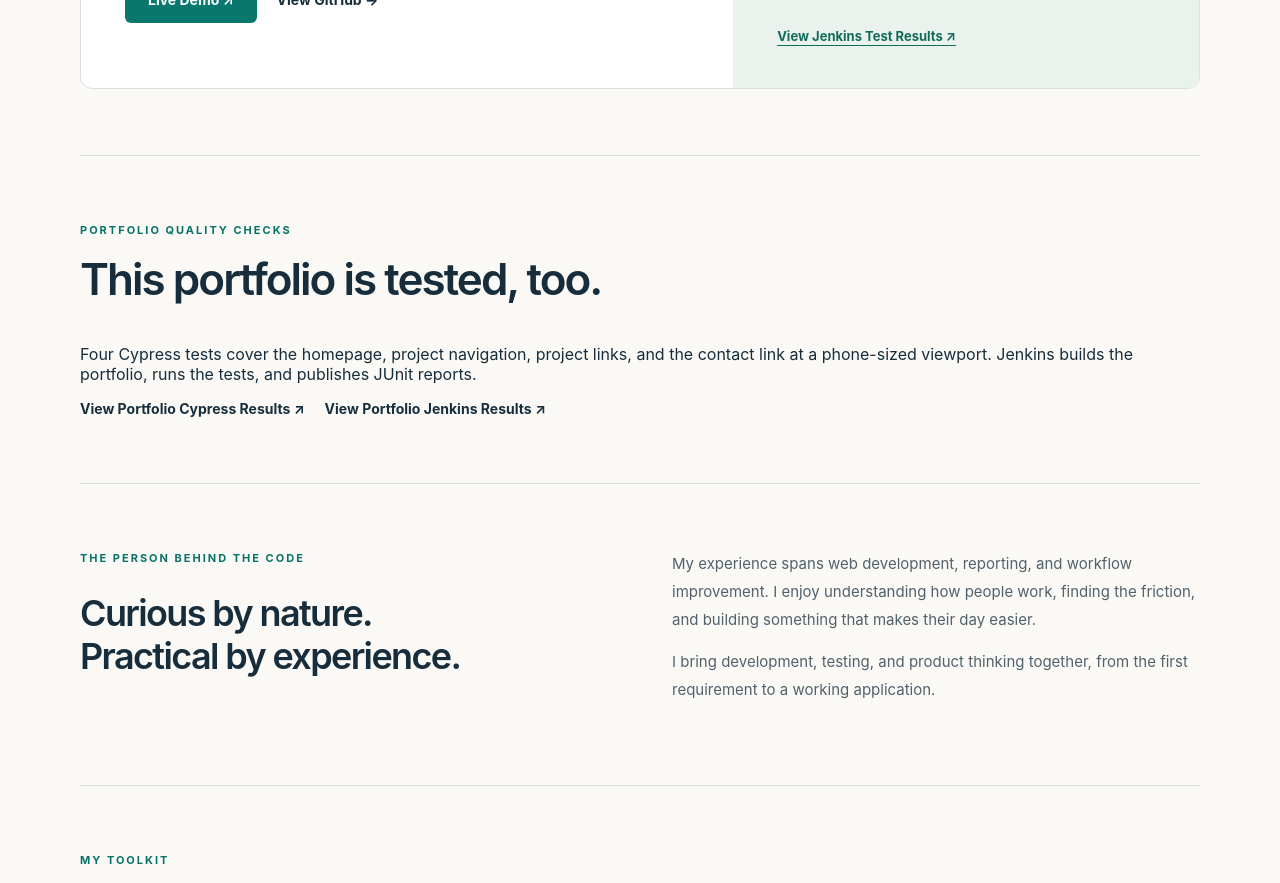
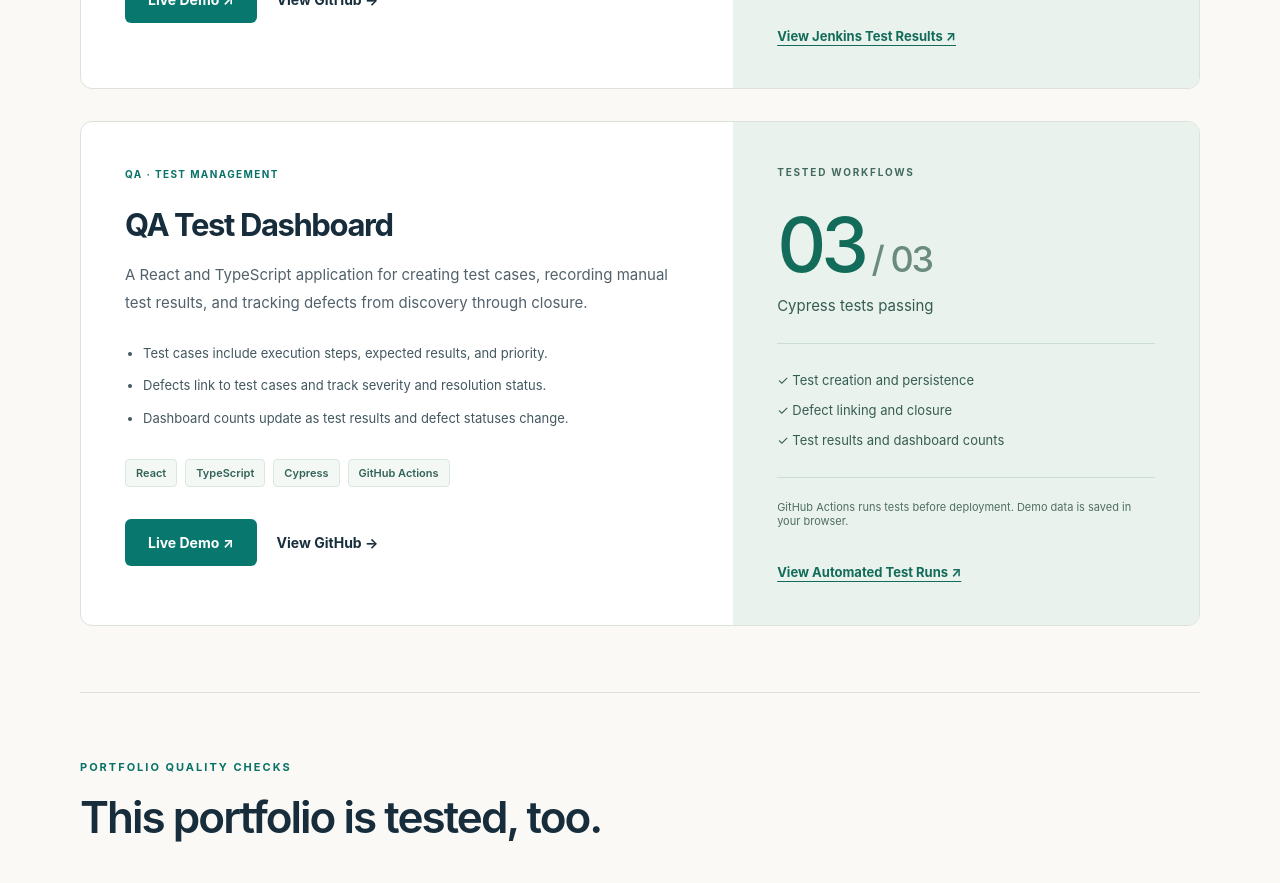
Before and after one commit to Cycalona-villani/cycalona-portfolio, a React (Vite) app: page / in a window 1280 px wide. Shown: the part 1380-2263 px from the top of the page. Built offline with nearby package versions, Linux system fonts and the light colour scheme.

Commit message:
Add QA Test Dashboard project to portfolio

```diff
--- a/src/App.tsx
+++ b/src/App.tsx
@@ -183,6 +183,103 @@ function App() {
               </div>
             </aside>
           </article>
+          <article
+  className="featured-project"
+  style={{ marginTop: '32px' }}
+>
+  <div className="project-copy">
+    <p className="eyebrow">
+      QA · TEST MANAGEMENT
+    </p>
+
+    <h3>QA Test Dashboard</h3>
+
+    <p>
+      A React and TypeScript application for creating test
+      cases, recording manual test results, and tracking
+      defects from discovery through closure.
+    </p>
+
+    <ul className="project-highlights">
+      <li>
+        Test cases include execution steps, expected results,
+        and priority.
+      </li>
+      <li>
+        Defects link to test cases and track severity
+        and resolution status.
+      </li>
+      <li>
+        Dashboard counts update as test results and
+        defect statuses change.
+      </li>
+    </ul>
+
+    <div className="tags">
+      <span>React</span>
+      <span>TypeScript</span>
+      <span>Cypress</span>
+      <span>GitHub Actions</span>
+    </div>
+
+    <div className="project-links">
+      <a
+        className="button"
+        href="https://cycalona-villani.github.io/qa-test-dashboard/"
+        target="_blank"
+        rel="noopener noreferrer"
+      >
+        Live Demo ↗
+      </a>
+
+      <a
+        className="text-link"
+        href="https://github.com/Cycalona-villani/qa-test-dashboard"
+        target="_blank"
+        rel="noopener noreferrer"
+      >
+        View GitHub →
+      </a>
+    </div>
+  </div>
+
+  <aside
+    className="project-proof"
+    aria-label="QA dashboard automated test results"
+  >
+    <span className="proof-label">
+      TESTED WORKFLOWS
+    </span>
+
+    <strong>
+      03<span> / 03</span>
+    </strong>
+
+    <p>Cypress tests passing</p>
+
+    <ul>
+      <li>✓ Test creation and persistence</li>
+      <li>✓ Defect linking and closure</li>
+      <li>✓ Test results and dashboard counts</li>
+    </ul>
+
+    <small>
+      GitHub Actions runs tests before deployment.
+      Demo data is saved in your browser.
+    </small>
+
+    <div style={{ marginTop: '16px' }}>
+      <a
+        className="test-evidence-link"
+        href="https://github.com/Cycalona-villani/qa-test-dashboard/actions"
+        target="_blank"
+        rel="noopener noreferrer"
+      >
+        View Automated Test Runs ↗
+      </a>
+    </div>
+  </aside>
+</article>
         </section>
 <section className="section">
   <p className="eyebrow">PORTFOLIO QUALITY CHECKS</p>
```
